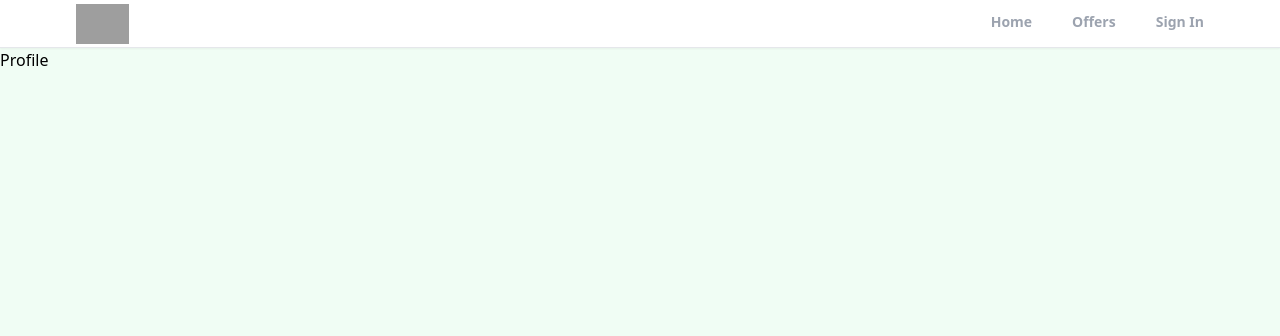
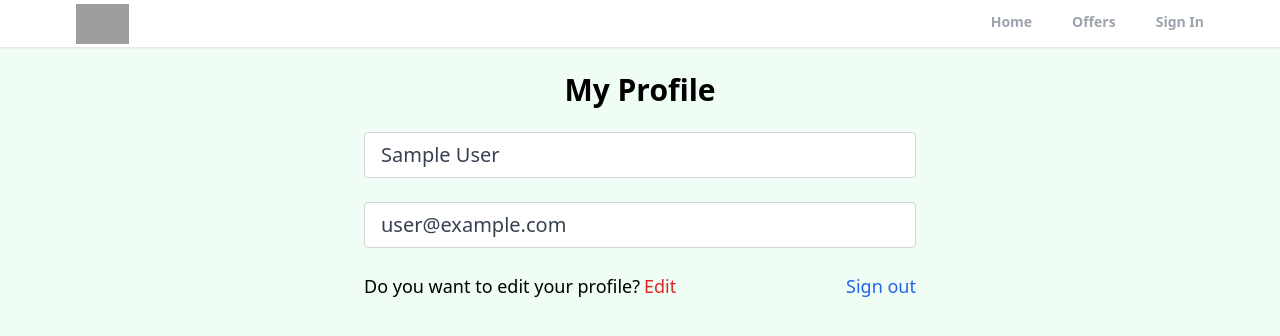
Before and after one commit to kenleeroy0905/realtor.com-clone, a React (Create React App) app: page /profile in a window 1280 px wide. Shown: the top 336 px of the page. Built offline with nearby package versions, Linux system fonts and the light colour scheme; no server answers; sample sign-in values are in the browser's storage; grey boxes are pictures that could not be loaded.

Commit message:
Added Private route and custom hook for protecting the profile page and add log out functionality

```diff
--- a/src/App.js
+++ b/src/App.js
@@ -10,6 +10,7 @@
 import ForgotPassword from "./pages/ForgotPassword";
 import Offers from "./pages/Offers";
 import Header from "./components/Header";
+import PrivateRoute from "./components/PrivateRoute";
 
 
 function App() {
@@ -19,7 +20,9 @@
         <Header />
         <Routes>
           <Route path="/" element={ <Home /> } />
-          <Route path="/profile" element={ <Profile /> } />
+          <Route path="/profile" element={ <PrivateRoute /> } >
+            <Route path="/profile" element={ <Profile /> } />
+          </Route>
           <Route path="/sign-in" element={ <SignIn />} />
           <Route path="/sign-up" element={ <SignUp /> } />
           <Route path="/forgot-password" element={ <ForgotPassword /> } />
--- /dev/null
+++ b/src/components/PrivateRoute.jsx
@@ -0,0 +1,10 @@
+import { Outlet, Navigate } from "react-router-dom";
+import { useAuthStatus } from "../hooks/useAuthStatus";
+
+export default function PrivateRoute() {
+  const { loggedIn, checkingStatus } = useAuthStatus();
+  if (checkingStatus) {
+    return <h3>Loading...</h3>;
+  }
+  return loggedIn ? <Outlet /> : <Navigate to="/sign-in" />;
+}
--- /dev/null
+++ b/src/hooks/useAuthStatus.jsx
@@ -0,0 +1,20 @@
+import { getAuth, onAuthStateChanged } from 'firebase/auth';
+import React, { useEffect, useState } from 'react'
+
+export const useAuthStatus = () => {
+
+  const [loggedIn, setLoggedIn] = useState(false);
+  const [checkingStatus, setCheckingStatus] = useState(true)
+
+  useEffect(() => {
+    const auth = getAuth();
+    onAuthStateChanged(auth, (user) => {
+        if(user){
+            setLoggedIn(true)
+        }
+        setCheckingStatus(false)
+    });
+  },[])
+
+  return { loggedIn, checkingStatus };
+}
--- a/src/pages/Profile.jsx
+++ b/src/pages/Profile.jsx
@@ -1,8 +1,45 @@
-import React from 'react'
+import React, { useState } from 'react';
+import { getAuth } from 'firebase/auth';
+import { useNavigate } from 'react-router-dom';
+
 
 const Profile = () => {
+  const auth = getAuth();
+  const navigate = useNavigate();
+  const [formData, setFormData] = useState({
+    name: auth.currentUser.displayName,
+    email: auth.currentUser.email,
+  });
+
+  const { name, email } = formData;
+
+  const onLogOut = () => {
+    auth.signOut();
+    navigate('/');
+  }
+
   return (
-    <div>Profile</div>
+    <>
+      <section className='max-w-6xl mx-auto flex justify-center items-center flex-col'>
+        <h1 className='text-3xl text-center mt-6 font-bold'>My Profile</h1>
+        <div className='w-full md:w-[50%] mt-6 px-3'>
+          <form>
+            <input type="text" id='name' value={name} disabled
+            className='mb-6 w-full px-4 py-2 text-xl text-gray-700 bg-white border-gray-300 rounded transition ease-in-out' />
+
+            <input type="email" id='email' value={email} disabled
+            className='mb-6 w-full px-4 py-2 text-xl text-gray-700 bg-white border-gray-300 rounded transition ease-in-out' />
+
+            <div className='flex justify-between whitespace-nowrap text-sm sm:text-lg mb-6'>
+              <p className='flex items-center'>Do you want to edit your profile?
+                <span className='text-red-600 hover:text-red-700 transition ease-in-out duration-200 ml-1 cursor-pointer'>Edit</span>
+              </p>
+              <p onClick={onLogOut} className='text-blue-600 hover:text-blue-800 transition ease-in-out duration-200 cursor-pointer'>Sign out</p>
+            </div>
+          </form>
+        </div>
+      </section>
+    </>
   )
 }
 
```
